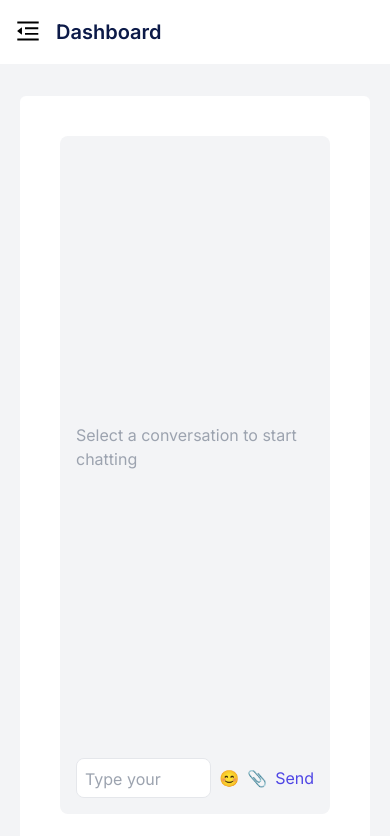
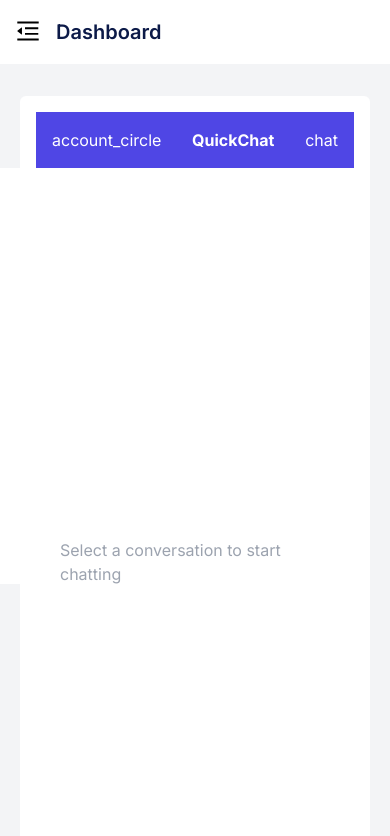
Before and after one commit to AreebMughal/sada-khata, a Next.js app: page /messages in a window 390 px wide. Shown: the top 836 px of the page. Built offline with nearby package versions, Linux system fonts and the light colour scheme.

Commit message:
chatbox on mobile screen

```diff
--- a/src/components/messages/messages.tsx
+++ b/src/components/messages/messages.tsx
@@ -1,6 +1,6 @@
 "use client";
 
-import React, { useState, useRef, useEffect } from "react";
+import React, { useState, useRef } from "react";
 import EmojiPicker, { EmojiClickData } from "emoji-picker-react";
 
 // Type Definitions
@@ -35,7 +35,7 @@ export default function Chat() {
   const [chatHistory, setChatHistory] = useState(conversations);
   const [showEmojiPicker, setShowEmojiPicker] = useState<boolean>(false);
   const [selectedFile, setSelectedFile] = useState<File | null>(null);
-  const [searchTerm, setSearchTerm] = useState<string>("");
+  const [showSidebar, setShowSidebar] = useState<boolean>(false); // Controls sidebar visibility
   const emojiInputRef = useRef<HTMLTextAreaElement>(null);
 
   const handleSendMessage = () => {
@@ -68,32 +68,39 @@ export default function Chat() {
     }
   };
 
-  const filteredUsers = Object.keys(conversations).filter((name) =>
-    name.toLowerCase().includes(searchTerm.toLowerCase())
-  );
+  const handleUserSelection = (name: UserName) => {
+    setSelectedUser(name);
+    setShowSidebar(false); // Close sidebar on small screens
+  };
 
   return (
-    <div className="flex h-[86vh] antialiased text-gray-800">
-      <div className="flex flex-row w-full overflow-hidden">
+    <div className="h-screen flex flex-col text-gray-800">
+      {/* Icons for Small Screens */}
+      <div className="flex justify-between p-4 bg-indigo-600 text-white md:hidden">
+        <button onClick={() => setShowSidebar((prev) => !prev)}>
+          <span className="material-icons">account_circle</span> {/* Profile Icon */}
+        </button>
+        <span className="font-bold">QuickChat</span>
+        <button onClick={() => setSelectedUser(null)}>
+          <span className="material-icons">chat</span> {/* Chat Icon */}
+        </button>
+      </div>
+
+      <div className="flex flex-1">
         {/* Sidebar */}
-        <div className="w-64 bg-white flex-shrink-0 p-6 hidden md:block">
+        <div
+          className={`absolute md:relative w-64 bg-white p-6 transition-transform transform ${
+            showSidebar ? "translate-x-0" : "-translate-x-full"
+          } md:translate-x-0`}
+        >
           <div className="text-center font-bold text-2xl italic mb-8">QuickChat</div>
+          <div className="text-xs font-bold mb-4">Active Conversations</div>
 
-          {/* Search Bar */}
-          <input
-            type="text"
-            placeholder="Search conversations..."
-            value={searchTerm}
-            onChange={(e) => setSearchTerm(e.target.value)}
-            className="w-full p-2 mb-4 rounded-lg border focus:outline-none focus:border-indigo-300"
-          />
-
-          <div className="text-xs font-bold mb-4">Active Conversations</div>
           <div className="space-y-2">
-            {filteredUsers.map((name) => (
+            {Object.keys(conversations).map((name) => (
               <button
                 key={name}
-                onClick={() => setSelectedUser(name as UserName)}
+                onClick={() => handleUserSelection(name as UserName)}
                 className="w-full flex items-center space-x-2 p-2 hover:bg-gray-100 rounded-lg"
               >
                 <div className="h-8 w-8 rounded-full bg-indigo-200 flex items-center justify-center">
@@ -107,9 +114,8 @@ export default function Chat() {
 
         {/* Chat Window */}
         <div className="flex-1 p-6">
+          {selectedUser ? (
             <div className="h-full flex flex-col bg-gray-100 rounded-lg p-4">
-            {selectedUser ? (
-              <>
               <div className="text-xl font-semibold mb-4">{selectedUser}</div>
               <div className="flex-grow overflow-y-auto space-y-4 pr-4">
                 {chatHistory[selectedUser].map((msg, idx) => (
@@ -137,12 +143,6 @@ export default function Chat() {
                   </div>
                 ))}
               </div>
-              </>
-            ) : (
-              <div className="h-full flex items-center justify-center text-gray-400">
-                Select a conversation to start chatting
-              </div>
-            )}
 
               {/* Input Field */}
               <div className="relative flex items-center mt-4">
@@ -171,6 +171,11 @@ export default function Chat() {
                 </button>
               </div>
             </div>
+          ) : (
+            <div className="h-full flex items-center justify-center text-gray-400">
+              Select a conversation to start chatting
+            </div>
+          )}
         </div>
       </div>
     </div>
```
Lines whose indentation alone changed are shown as unchanged.
